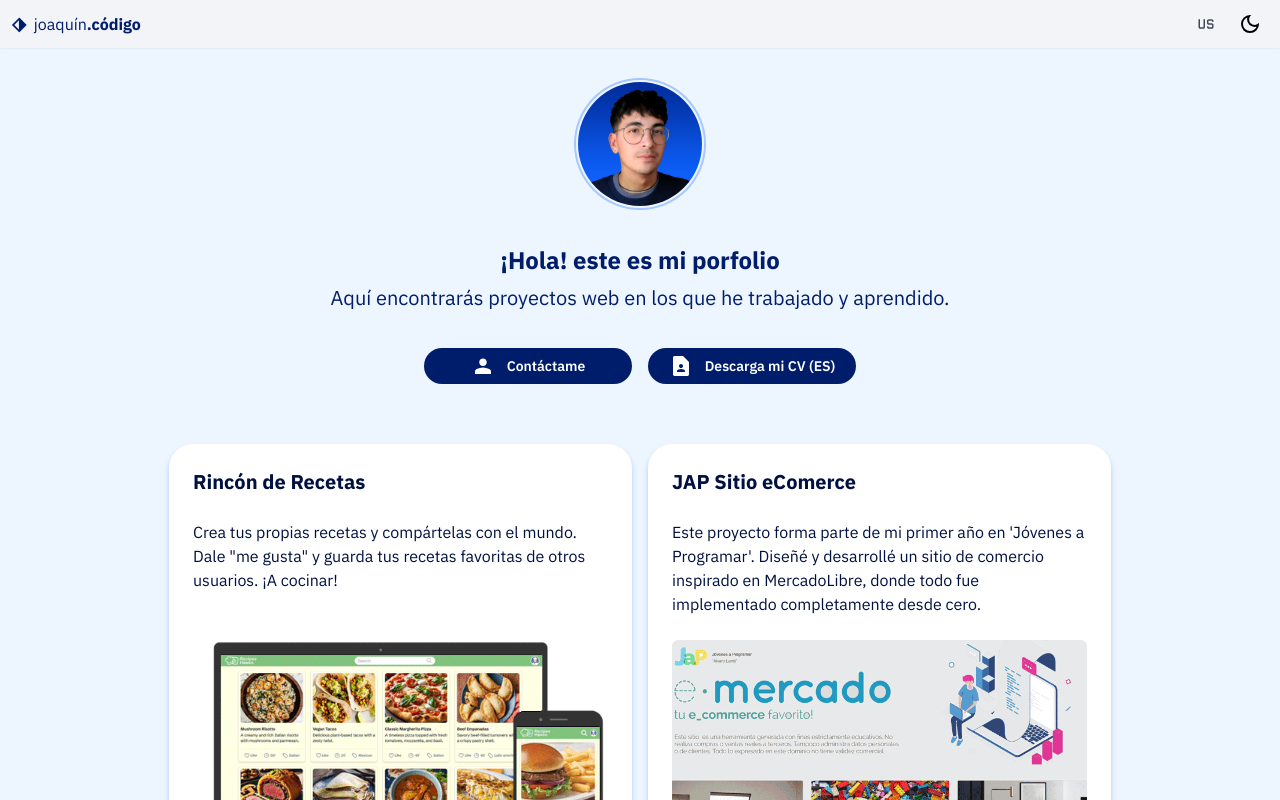
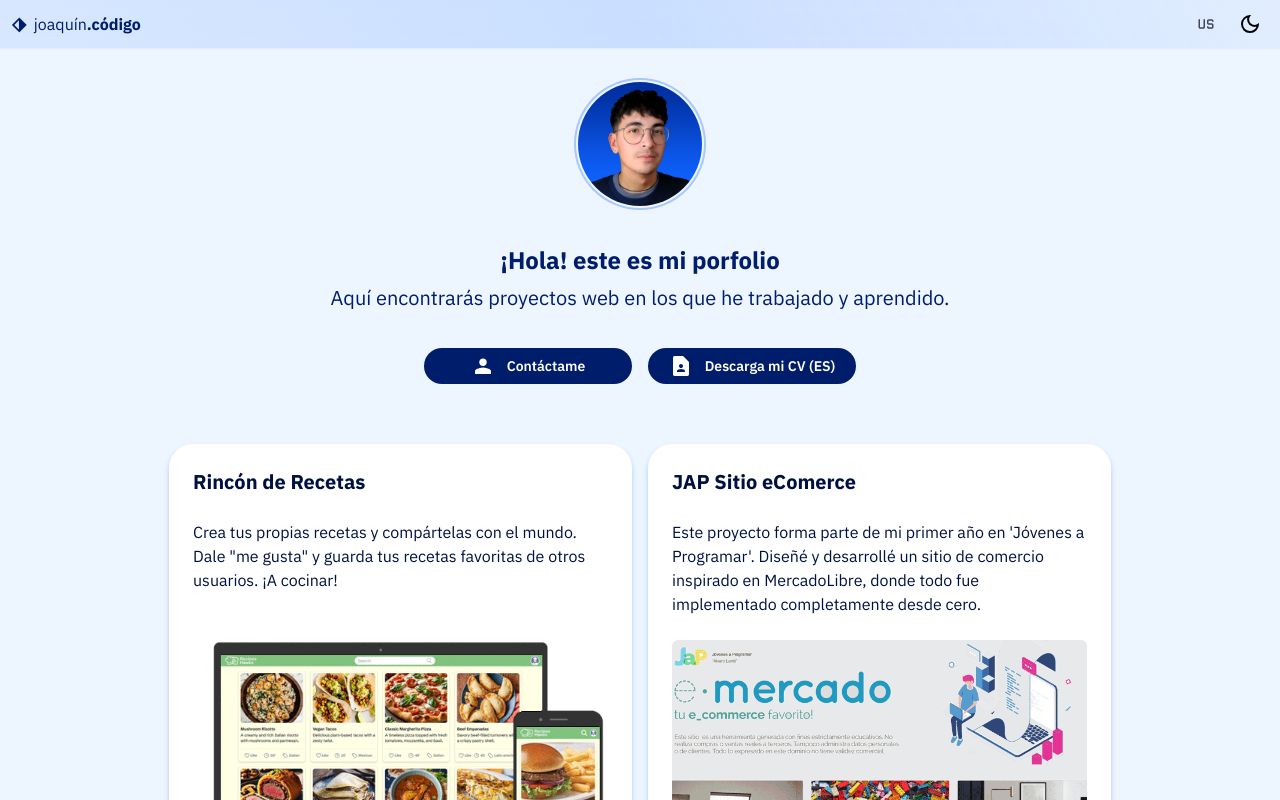
Before and after one commit to joaquincodigo/portfolio, a React (Create React App) app: page / in a window 1280 px wide. Shown: the top 800 px of the page. Built offline with nearby package versions, Linux system fonts and the light colour scheme; the HTML template or start-up script is replaced by a standard one.

Commit message:
Styling for topbar in dark mode

```diff
--- a/src/Components/TopBar.jsx
+++ b/src/Components/TopBar.jsx
@@ -2,7 +2,13 @@ import React from "react";
 
 const TopBar = ({ children }) => {
   return (
-    <nav className="TopBar py-1.5 shadow-sm bg-cool-gray-10 text-blue-90 dark:shadow-sm dark:shadow-blue-70 dark:bg-blue-90 dark:text-cool-gray-10 fixed top-0 left-0 w-full flex items-center justify-between px-3">
+    <nav
+      className="TopBar py-1.5 shadow-sm backdrop-blur
+    bg-[linear-gradient(60deg,rgba(166,200,255,0.3),rgba(120,169,255,0.3),rgba(208,226,255,0.4))]
+    dark:bg-[linear-gradient(60deg,rgba(0,67,206,0.7),rgba(15,98,254,0.7),rgba(0,45,156,0.5))]
+
+    text-blue-90 dark:shadow-sm dark:shadow-blue-70 dark:text-cool-gray-10 fixed top-0 left-0 w-full flex items-center justify-between px-3"
+    >
       <div className="flex flex-row items-center">
         <p className="font-bold text-lg rounded-full me-2">⬗ </p>
         <p className="text-lg md:text-base">
```
